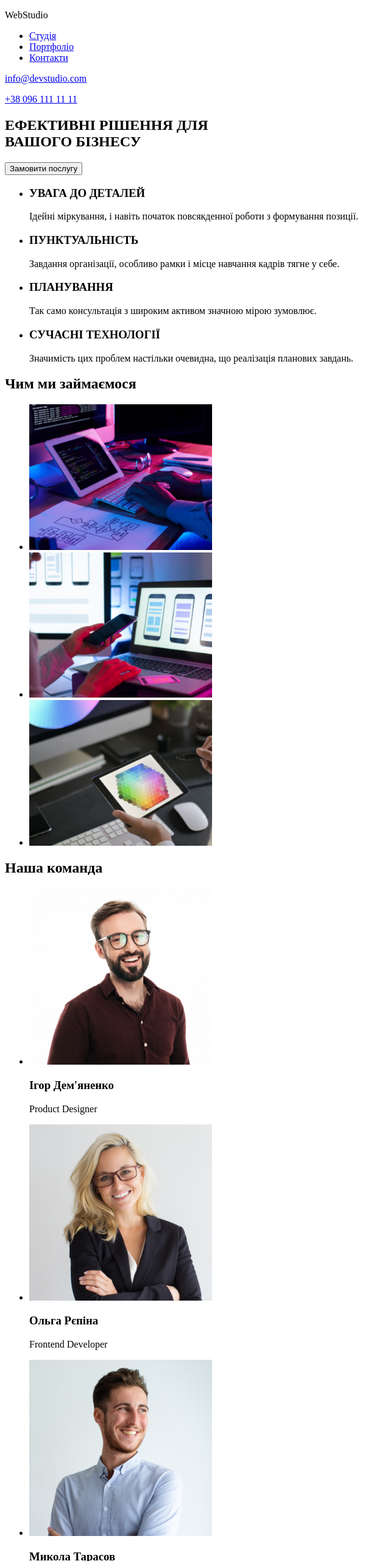
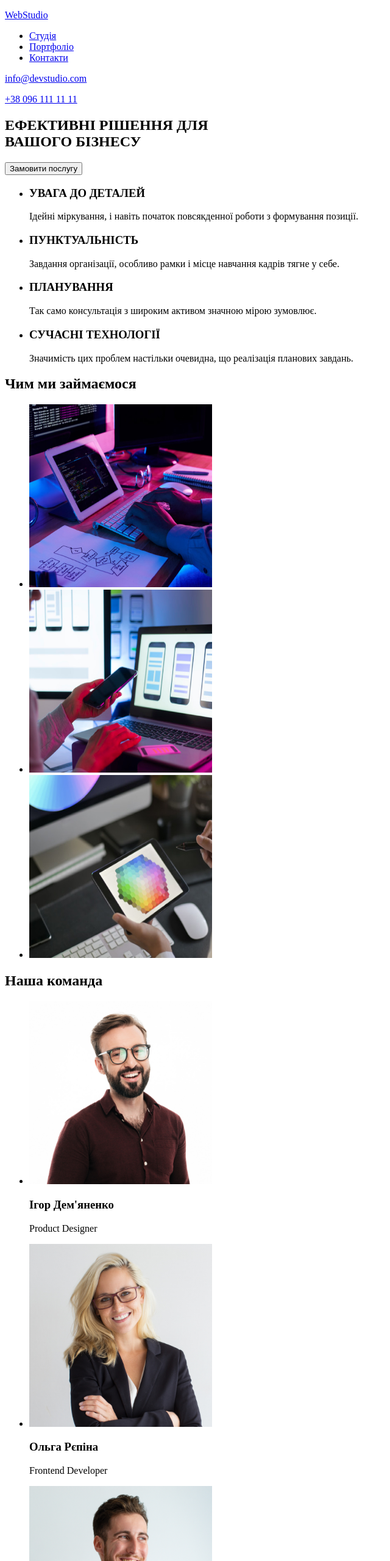
Before and after one commit to QusDev/klitiuk-vitaliy-IPZ-34, a plain HTML site: page index.html in a window 1280 px wide. Shown: the top 2560 px of the page at 61% size, without its empty margins (0-640 px from the left). Drawn offline with Linux system fonts and the light colour scheme; files whose address does not match are found by name.

Commit message:
refactoring index.html

```diff
--- a/index.html
+++ b/index.html
@@ -7,7 +7,7 @@
   </head>
   <body>
     <header>
-      <p>WebStudio</p>
+      <a href="/"><p>WebStudio</p></a>
       <nav>
         <ul>
           <li><a href="/">Студія</a></li>
@@ -15,8 +15,10 @@
           <li><a href="/">Контакти</a></li>
         </ul>
       </nav>
-      <a href="mailto:info@devstudio.com"><p>info@devstudio.com</p></a>
-      <a href="tel:+380961111111"><p>+38 096 111 11 11</p></a>
+      <div>
+        <a href="mailto:info@devstudio.com"><p>info@devstudio.com</p></a>
+        <a href="tel:+380961111111"><p>+38 096 111 11 11</p></a>
+      </div>
     </header>
     <main>
       <section>
@@ -64,6 +66,7 @@
               src="./images/working/image1.jpg"
               alt="Робота програміста"
               width="300"
+              height="300"
             />
           </li>
           <li>
@@ -71,6 +74,7 @@
               src="./images//working/image2.jpg"
               alt="Робота веб-дизайнера"
               width="300"
+              height="300"
             />
           </li>
           <li>
@@ -78,6 +82,7 @@
               src="./images/working/image3.jpg"
               alt="Веб-дизайнер вибирає колір"
               width="300"
+              height="300"
             />
           </li>
         </ul>
@@ -91,6 +96,7 @@
               src="./images/persons/image1.jpg"
               alt="Фото Ігоря Дем'яненко"
               width="300"
+              height="300"
             />
             <h3>Ігор Дем'яненко</h3>
             <p>Product Designer</p>
@@ -100,6 +106,7 @@
               src="./images/persons/image2.jpg"
               alt="Фото Ольгі Рєпінової"
               width="300"
+              height="300"
             />
             <h3>Ольга Рєпіна</h3>
             <p>Frontend Developer</p>
@@ -109,6 +116,7 @@
               src="./images/persons/image3.jpg"
               alt="Фото Миколи Тарасова"
               width="300"
+              height="300"
             />
             <h3>Микола Тарасов</h3>
             <p>Marketing</p>
@@ -118,6 +126,7 @@
               src="./images/persons/image4.jpg"
               alt="Фото Михайла Єрмакова"
               width="300"
+              height="300"
             />
             <h3>Михайло Єрмаков</h3>
             <p>UI Designer</p>
@@ -126,7 +135,7 @@
       </section>
     </main>
     <footer>
-      <p>WebStudio</p>
+      <a href=""><p>WebStudio</p></a>
       <address>
         <p>м. Київ, пр-т Лесі Українки, 26</p>
         <a href="mailto:info@devstudio.com"><p>info@devstudio.com</p></a>
```
